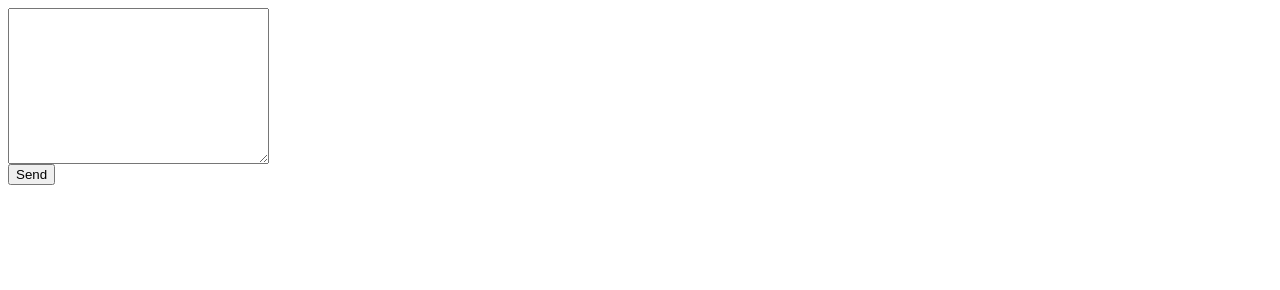
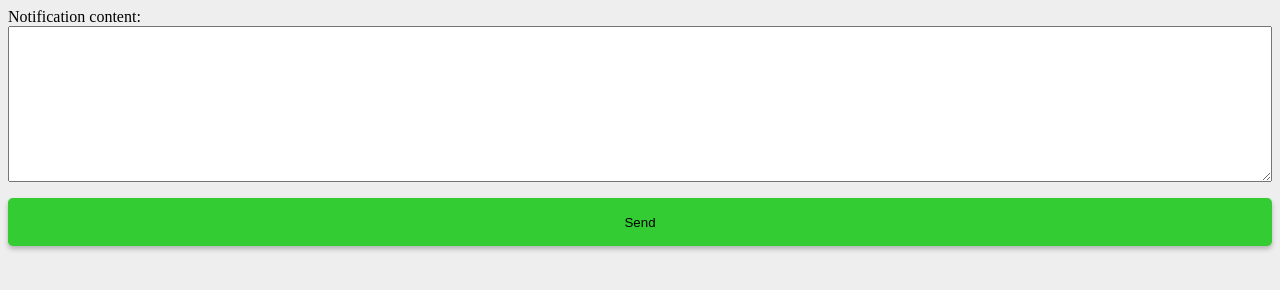
Before and after one commit to jeyj0/NOTify, a plain HTML site: page index.html in a window 1280 px wide. Drawn offline with Linux system fonts and the light colour scheme.

Commit message:
Made the GUI a bit nicer

```diff
--- a/index.html
+++ b/index.html
@@ -6,13 +6,35 @@
     <meta http-equiv="X-UA-Compatible" content="ie=edge" />
     <title>NOTify</title>
     <style>
+      body {
+        background-color: #eee;
+      }
       body form * {
         display: block;
+        width: 100%;
+        box-sizing: border-box;
+      }
+      button {
+        height: 3rem;
+        background-color: #33cc33;
+        border: none;
+        border-radius: 0.3rem;
+        margin-top: 1rem;
+        box-shadow: 0px 3px 5px 0px rgba(0, 0, 0, 0.25);
+        outline: none;
+      }
+      button:hover {
+        box-shadow: 0px 4px 6px 0px rgba(0, 0, 0, 0.25);
+        cursor: pointer;
+      }
+      button:active {
+        box-shadow: 0px 2px 4px 0px rgba(0, 0, 0, 0.25);
       }
     </style>
   </head>
   <body>
     <form id="form" action="/notify" method="post">
+      <label for="text">Notification content:</label>
       <textarea name="text" id="text" cols="30" rows="10"></textarea>
       <button type="submit">Send</button>
     </form>
```
